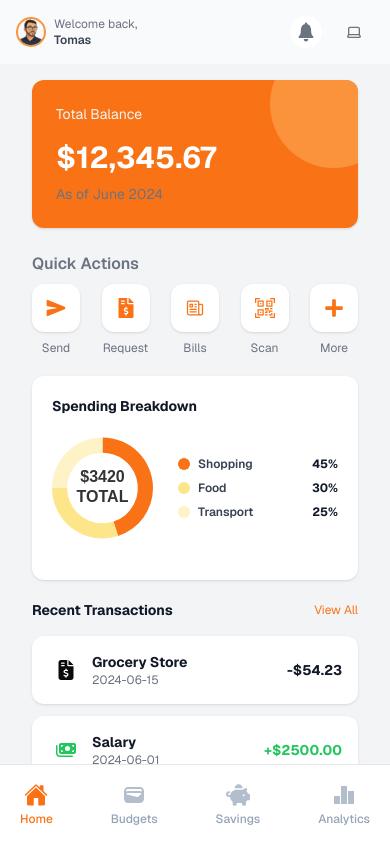
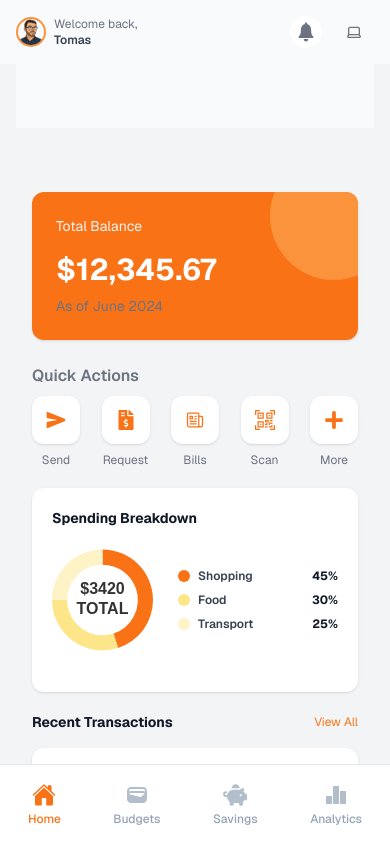
Before and after one commit to Tomas-Pytel/pocketflow, a Next.js app: page /dashboard in a window 390 px wide. Built offline with nearby package versions, Linux system fonts and the light colour scheme; no server answers.

Commit message:
Refactored main app layout and navigation

```diff
--- a/app/(app)/dashboard/page.tsx
+++ b/app/(app)/dashboard/page.tsx
@@ -1,11 +1,33 @@
-import DashboardMobile from "@/components/features/dashboard/dashboard-mobile";
 import DashboardDesktop from "@/components/features/dashboard/dashboard-desktop";
+import TopNavigationMobile from "@/components/navigation/top-navigation-mobile";
+import NotificationsBell from "@/components/notifications-bell";
+import QuickActions from "@/components/quick-actions";
+import RecentTransactionsList from "@/components/recent-transactions-list";
+import SpendingBreakdownGraph from "@/components/spending-breakdown-graph";
+import { ThemeSwitcher } from "@/components/theme-switcher";
+import TotalBalanceCard from "@/components/total-balance-card";
+import UserCard from "@/components/user-card";
 
 export default function Dashboard() {
   return (
     <>
+      {/**----- MOBILE LAYOUT ----- */}
+      <div className="flex flex-col gap-6 md:hidden pt-16">
+        <TopNavigationMobile userCard={<UserCard name="Tomas" />}>
+          <NotificationsBell />
+          <ThemeSwitcher />
+        </TopNavigationMobile>
+        <div className="flex flex-col max-w-7xl mx-auto px-4 sm:px-6 lg:px-8 w-full gap-5">
+          <TotalBalanceCard />
+          <QuickActions />
+          <SpendingBreakdownGraph />
+          <RecentTransactionsList />
+        </div>
+      </div>
+
+      {/**----- DESKTOP LAYOUT ----- */}
+      <div className="hidden md:grid grid-cols-12 gap-8"></div>
       <DashboardDesktop className="hidden md:block" />
-      <DashboardMobile className="block md:hidden" />
     </>
   );
 }
--- a/app/(app)/layout.tsx
+++ b/app/(app)/layout.tsx
@@ -12,7 +12,8 @@ export default function AppLayout({
       <Sidebar />
 
       {/**MAIN CONTENT */}
-      <main className="flex-1 overflow-y-auto p-4 pb-20 md:pb-4">
+      <main className="flex-1 overflow-y-auto p-4 pb-24 md:pb-4">
+        <div className="h-28 bg-gray-50"></div>
         {children}
       </main>
 
--- a/components/features/dashboard/dashboard-mobile.tsx
+++ /dev/null
@@ -1,31 +0,0 @@
-import TopNavigationMobile from "@/components/navigation/top-navigation-mobile";
-import NotificationsBell from "@/components/notifications-bell";
-import QuickActions from "@/components/quick-actions";
-import RecentTransactionsList from "@/components/recent-transactions-list";
-import SpendingBreakdownGraph from "@/components/spending-breakdown-graph";
-import { ThemeSwitcher } from "@/components/theme-switcher";
-import TotalBalanceCard from "@/components/total-balance-card";
-import UserCard from "@/components/user-card";
-
-export interface PageComponentProps {
-  className?: string;
-}
-
-export default function DashboardMobile({ className }: PageComponentProps) {
-  return (
-    <main
-      className={`min-h-screen flex flex-col items-center pt-16 pb-24 overflow-auto ${className || ""}`}
-    >
-      <TopNavigationMobile userCard={<UserCard name="Tomas" />}>
-        <NotificationsBell />
-        <ThemeSwitcher />
-      </TopNavigationMobile>
-      <div className="flex flex-col max-w-7xl mx-auto px-4 sm:px-6 lg:px-8 w-full gap-5">
-        <TotalBalanceCard />
-        <QuickActions />
-        <SpendingBreakdownGraph />
-        <RecentTransactionsList />
-      </div>
-    </main>
-  );
-}
--- a/components/navigation/bottom-navigation.tsx
+++ b/components/navigation/bottom-navigation.tsx
@@ -1,9 +1,11 @@
+"use client";
+
 import { NAV_LINKS } from "@/constants/navigation";
 import NavigationLink from "./navigation-link";
 
 export default function BottomNavigation() {
   return (
-    <nav className=" md:hidden fixed bottom-0 left-0 right-0 h-20 px-5 bg-white border-t border-gray-200 dark:bg-gray-800 dark:border-gray-700 z-50">
+    <nav className=" md:hidden fixed bottom-0 left-0 right-0 h-20 px-7 bg-white border-t border-gray-200 dark:bg-gray-800 dark:border-gray-700 z-50">
       <ul className="flex items-center justify-between h-full">
         {NAV_LINKS.map((link, index) => (
           <li key={index}>
--- /dev/null
+++ b/components/navigation/navbar.tsx
@@ -0,0 +1,3 @@
+export default function Navbar() {
+  return <div className="h-28"></div>;
+}
--- a/components/navigation/sidebar.tsx
+++ b/components/navigation/sidebar.tsx
@@ -1,3 +1,4 @@
+"use client";
 import NavigationLink from "./navigation-link";
 import Image from "next/image";
 import UserCard from "../user-card";
@@ -6,18 +7,18 @@ import { NAV_LINKS } from "@/constants/navigation";
 
 export default function Sidebar() {
   return (
-    <aside className="hidden md:flex flex-col w-64 px-5 bg-white border-r border-gray-200 dark:bg-gray-800 dark:border-gray-700">
-      <div className="flex items-center gap-3 text-2xl font-bold p-4 ">
+    <aside className="hidden md:flex flex-col w-64 px-5 bg-white border-r border-gray-200 dark:bg-gray-800 dark:border-gray-700 sticky top-0">
+      <div className="flex items-center gap-3 text-2xl font-bold p-4 dark:text-white ">
         <Image
           height={32}
           width={32}
           src="/favicon.ico"
           alt="PocketFlow Logo"
         />
-        <h2>PocketFlow</h2>
+        <span>PocketFlow</span>
       </div>
 
-      <div className="flex flex-col flex-1 justify-between items-start">
+      <nav className="flex flex-col flex-1 justify-between items-start">
         <ul className="h-full w-full">
           {NAV_LINKS.map((link, index) => (
             <li key={index}>
@@ -30,8 +31,13 @@ export default function Sidebar() {
             </li>
           ))}
         </ul>
-        <div className="border-t flex justify-between border-gray-150 dark:border-gray-700 py-5 w-full">
+      </nav>
+
+      <div className="border-t flex flex-row items-center justify-between border-gray-150 dark:border-gray-700 py-2 w-full">
+        <div className="flex-1 hover:bg-gray-200 dark:hover:bg-gray-700 py-3 px-2 rounded-lg gap-2">
           <UserCard name="Tomas" />
+        </div>
+        <div className="bg-gray-100 dark:bg-gray-700 rounded-lg">
           <ThemeSwitcher />
         </div>
       </div>
```
